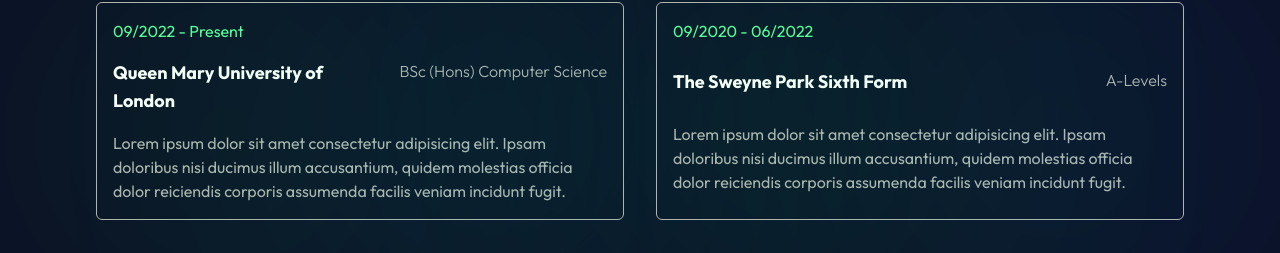
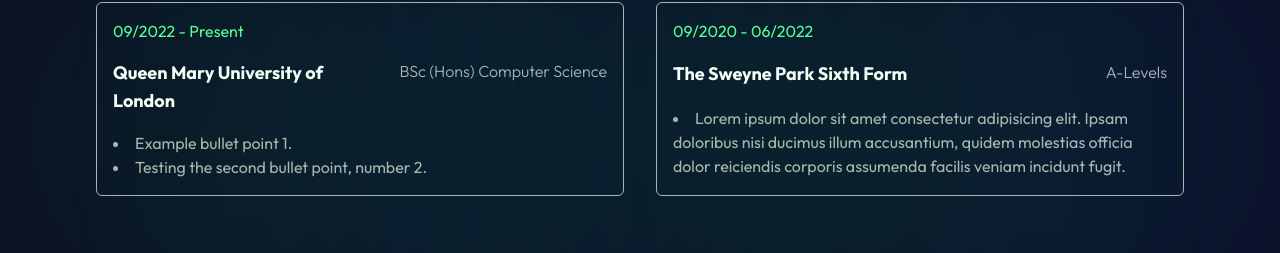
Before and after one commit to conorvenus/ConorPortfolio, a React (Vite) app: page / in a window 1280 px wide. Shown: the part 580-833 px from the top of the page. Built offline with nearby package versions, Linux system fonts and the light colour scheme.

Commit message:
Fixed bullet points not displaying correctly

```diff
--- a/src/components/Card.jsx
+++ b/src/components/Card.jsx
@@ -5,7 +5,7 @@
             <span className="font-bold text-lg">{title}</span>
             <span className="text-right text-text-secondary font-light">{subtitle}</span>
             <ul className="col-span-2 list-disc list-inside text-text-secondary">
-                {bullets.map((bullet, index) => <li key={index}>{bullet}</li>)}
+                {bullets.map((bullet, index) => <li className="list-item" key={index}>{bullet}</li>)}
             </ul>
         </article>
     )
--- a/src/components/sections/EducationSection.jsx
+++ b/src/components/sections/EducationSection.jsx
@@ -4,7 +4,8 @@
     return (
         <section className="py-16 cards grid grid-cols-1 lg:grid-cols-2 gap-8">
             <Card date="09/2022 - Present" title="Queen Mary University of London" subtitle="BSc (Hons) Computer Science" bullets={[
-                "Lorem ipsum dolor sit amet consectetur adipisicing elit. Ipsam doloribus nisi ducimus illum accusantium, quidem molestias officia dolor reiciendis corporis assumenda facilis veniam incidunt fugit."
+                "Example bullet point 1.",
+                "Testing the second bullet point, number 2."
             ]}></Card>
             <Card date="09/2020 - 06/2022" title="The Sweyne Park Sixth Form" subtitle="A-Levels" bullets={[
                 "Lorem ipsum dolor sit amet consectetur adipisicing elit. Ipsam doloribus nisi ducimus illum accusantium, quidem molestias officia dolor reiciendis corporis assumenda facilis veniam incidunt fugit."
```
